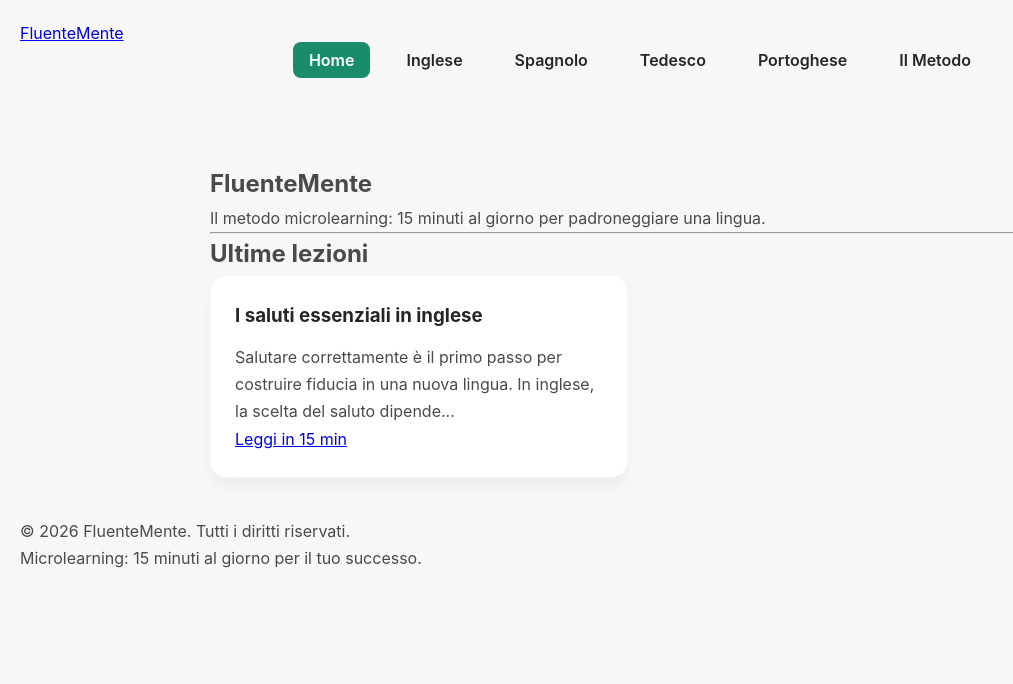
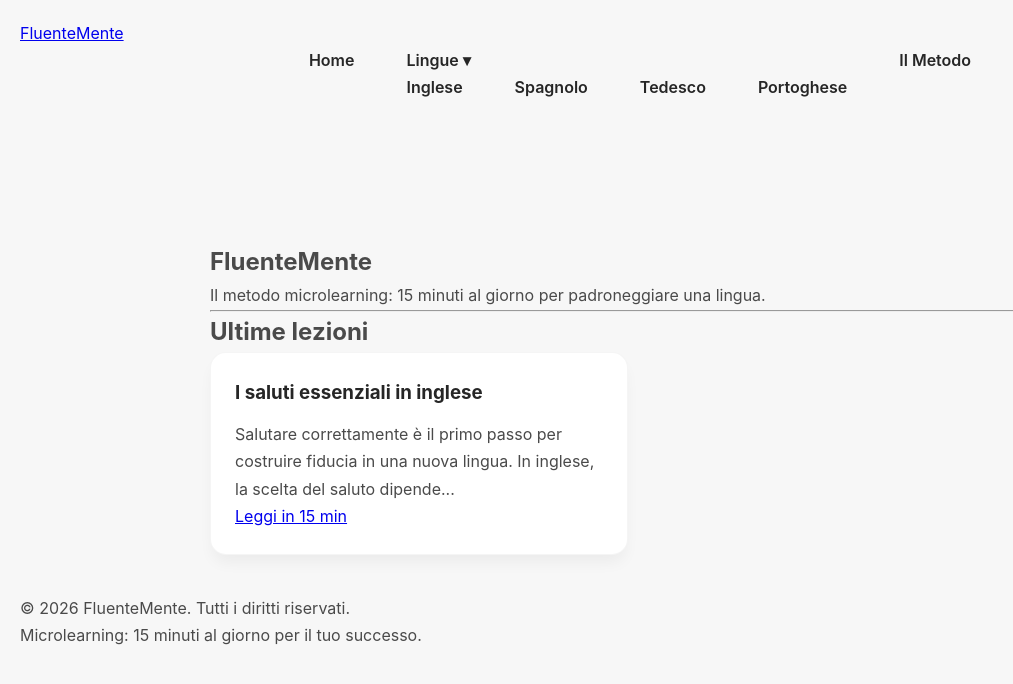
Before and after one commit to Nausica-c/Fluente-Mente, a Jekyll site: the page built from index.html, in a window 1280 px wide. Shown: the top 684 px of the page, without its empty margins (0-1013 px from the left). Built offline with Jekyll 4.4.1, drawn with Linux system fonts in a browser that asks for light colours.

Commit message:
Update nav.html

```diff
--- a/_includes/nav.html
+++ b/_includes/nav.html
@@ -1,11 +1,18 @@
 <nav class="main-nav">
   <ul>
-    {% for item in site.data.navigation %}
-      <li>
-        <a href="{{ item.url | relative_url }}" {% if page.url == item.url %}class="active"{% endif %}>
-          {{ item.title }}
-        </a>
-      </li>
-    {% endfor %}
+    <li><a href="{{ '/' | relative_url }}">Home</a></li>
+
+    <!-- Menu a tendina Lingue -->
+    <li class="dropdown">
+      <a href="#">Lingue ▾</a>
+      <ul class="dropdown-content">
+        <li><a href="{{ '/inglese/' | relative_url }}">Inglese</a></li>
+        <li><a href="{{ '/spagnolo/' | relative_url }}">Spagnolo</a></li>
+        <li><a href="{{ '/tedesco/' | relative_url }}">Tedesco</a></li>
+        <li><a href="{{ '/portoghese/' | relative_url }}">Portoghese</a></li>
+      </ul>
+    </li>
+
+    <li><a href="{{ '/metodo/' | relative_url }}">Il Metodo</a></li>
   </ul>
 </nav>
```
